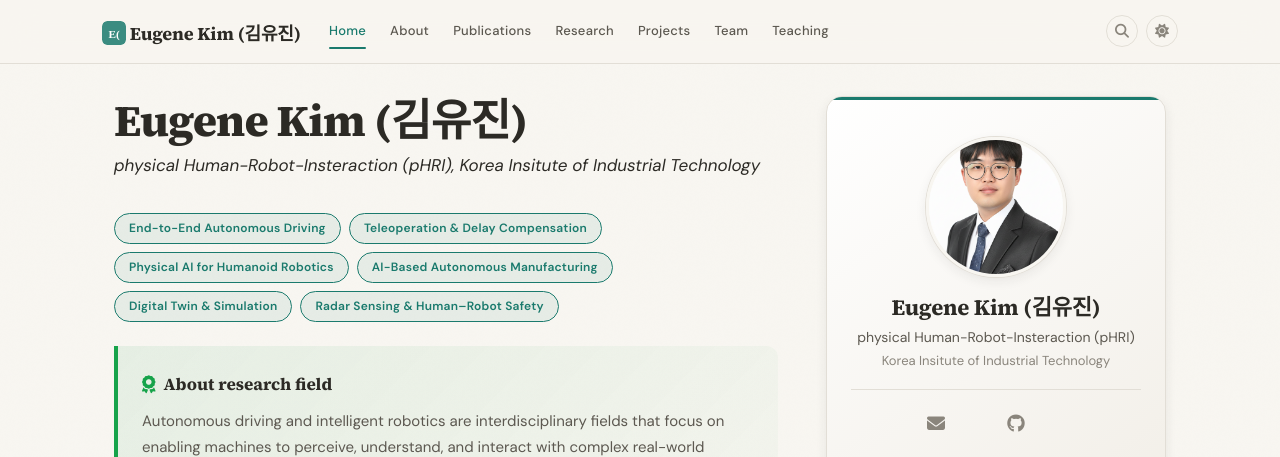
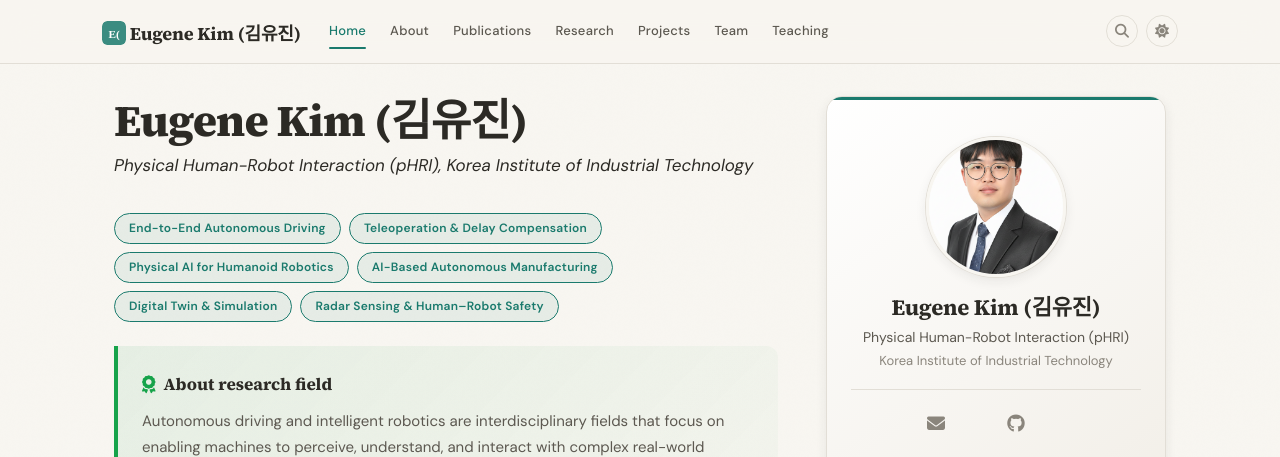
Before and after one commit to kim3957/kim3957, a Jekyll site: the page built from _pages/home.md, in a window 1280 px wide and 900 px high. Shown: the top 457 px of the window. Built offline with Jekyll 4.4.1, drawn with Linux system fonts in a browser that asks for light colours; a style sheet for code colours, icons or effects is not loaded; some of the changed text lies outside the part shown.

Commit message:
vault backup: 2026-05-07 13:02:07

```diff
--- a/_config.yml
+++ b/_config.yml
@@ -2,8 +2,8 @@
 # STEP 1: Your Identity (required)
 # ============================================================
 name: "Eugene Kim (김유진)"
-title: "physical Human-Robot-Insteraction (pHRI)"
-institution: "Korea Insitute of Industrial Technology"
+title: "Physical Human-Robot Interaction (pHRI)"
+institution: "Korea Institute of Industrial Technology"
 email: egkim@kitech.re.kr
 photo: kim.png  # place your photo in images/
 
```
